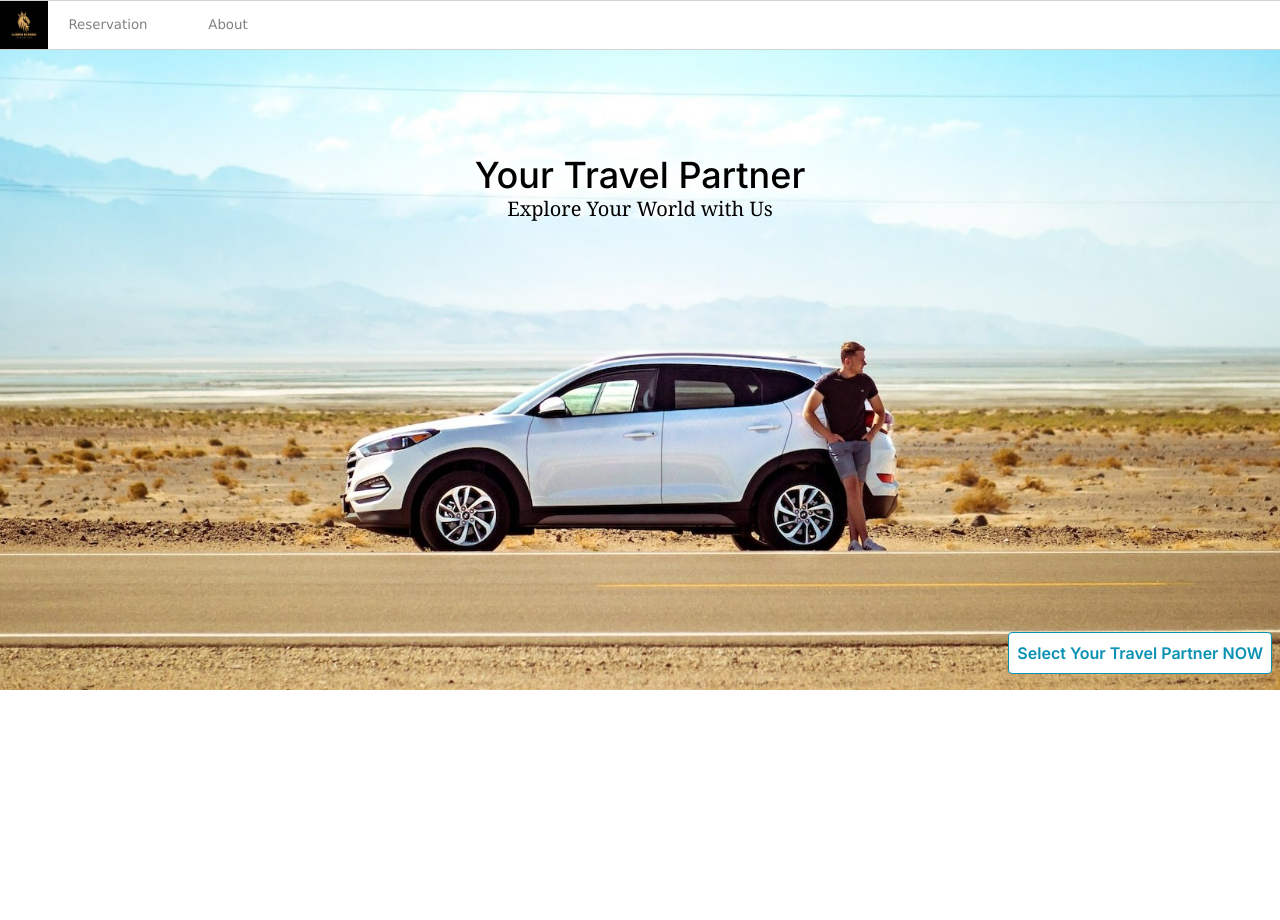
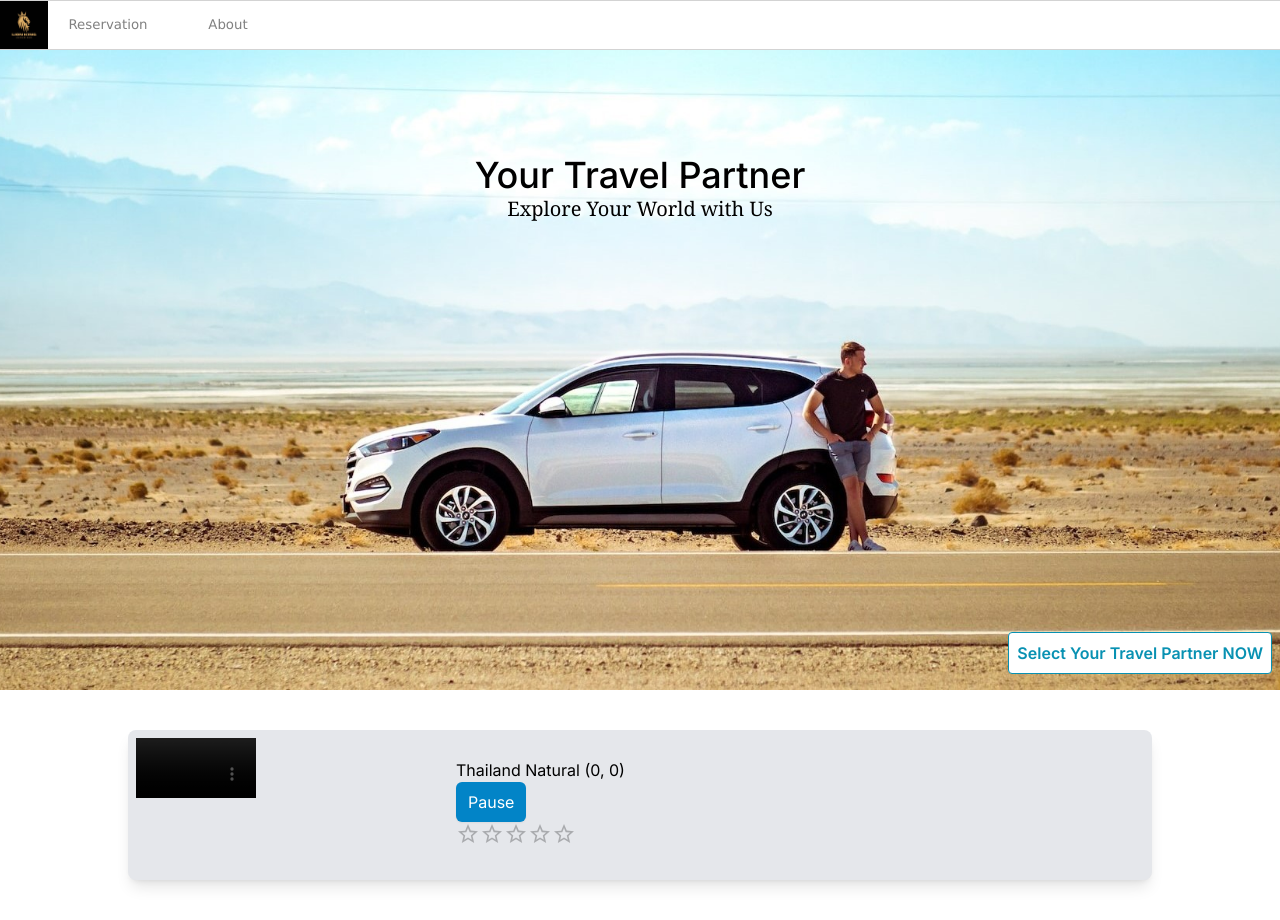
Before and after one commit to nnatchy/SW-DEV-PRAC-2, a Next.js app in the folder inclass_workshop/car-rental-app/: page / in a window 1280 px wide. Before the commit the page ends 800 px from the top, so only its background shows below. Built offline with nearby package versions, Linux system fonts and the light colour scheme; grey boxes are pictures that could not be loaded.

Commit message:
Inclass08

```diff
--- a/inclass_workshop/car-rental-app/src/app/page.tsx
+++ b/inclass_workshop/car-rental-app/src/app/page.tsx
@@ -1,9 +1,11 @@
 import Banner from "@/components/Banner"
+import { TravelCard } from "@/components/TravelCard"
 
 export default function Home() {
   return (
     <main>
       <Banner />
+      <TravelCard></TravelCard>
     </main>
   )
 }
--- a/inclass_workshop/car-rental-app/src/components/CarPanel.tsx
+++ b/inclass_workshop/car-rental-app/src/components/CarPanel.tsx
@@ -1,25 +1,33 @@
-'use client'
-import { useReducer } from "react"
-import ProductCard from "./ProductCard"
-import Link from 'next/link'
+"use client";
+import { useReducer, useRef } from "react";
+import ProductCard from "./ProductCard";
+import Link from "next/link";
 
 export default function CarPanel() {
+  const countRef = useRef(0);
+  const inputRef = useRef<HTMLInputElement>(null);
 
-    const compareReducer = (compareList: Set<string>, action: { type: string, carName: string }) => {
+  const compareReducer = (
+    compareList: Set<string>,
+    action: { type: string; carName: string }
+  ) => {
     switch (action.type) {
-            case 'add': {
-                return new Set(compareList.add(action.carName))
+      case "add": {
+        return new Set(compareList.add(action.carName));
       }
-            case 'remove': {
-                compareList.delete(action.carName)
-                return new Set(compareList)
+      case "remove": {
+        compareList.delete(action.carName);
+        return new Set(compareList);
       }
       default:
-                return compareList
+        return compareList;
     }
-    }
+  };
 
-    const [compareList, dispatchCompare] = useReducer(compareReducer, new Set<string>())
+  const [compareList, dispatchCompare] = useReducer(
+    compareReducer,
+    new Set<string>()
+  );
 
   /*
         Mock Data for Demonstration only
@@ -29,34 +37,66 @@ export default function CarPanel() {
     { cid: "002", name: "Toyota Civic", image: "/img/toyota.jpeg" },
     { cid: "003", name: "Benz Civic", image: "/img/benz.jpeg" },
     { cid: "004", name: "Bmw Civic", image: "/img/bmw.jpeg" },
-
-    ]
+  ];
 
   return (
     <div>
-            <div style={{
-                margin: "30px", display: 'flex', flexDirection: "row",
-                flexWrap: "wrap", justifyContent: 'space-around', alignContent: 'space-around'
-            }}>
-                {
-                    mockCarRepo.map((carItem) => (
+      <div
+        style={{
+          margin: "30px",
+          display: "flex",
+          flexDirection: "row",
+          flexWrap: "wrap",
+          justifyContent: "space-around",
+          alignContent: "space-around",
+        }}
+      >
+        {mockCarRepo.map((carItem) => (
           <Link href={`/car/${carItem.cid}`} className="w-1/5">
-                            <ProductCard carName={carItem.name} imgSrc={carItem.image}
-                                onCompare={(car: string) => dispatchCompare({ type: 'add', carName: car })}
+            <ProductCard
+              carName={carItem.name}
+              imgSrc={carItem.image}
+              onCompare={(car: string) =>
+                dispatchCompare({ type: "add", carName: car })
+              }
             />
           </Link>
-                    ))
-                }
+        ))}
       </div>
       <div className="w-full text-xl font-medium mt-10 pt-10">
         Compare List: {compareList.size}
       </div>
-            {Array.from(compareList).map((car) =>
-                <div key={car}
-                    onClick={() => dispatchCompare({ type: 'remove', carName: car })}>
+      {Array.from(compareList).map((car) => (
+        <div
+          key={car}
+          onClick={() => dispatchCompare({ type: "remove", carName: car })}
+        >
           {car}
         </div>
-            )}
+      ))}
+      <button
+        className="block rounded-md bg-sky-600 hover:bg-indigo-600 px-3 py-2 text-white shadow-sm"
+        onClick={() => {
+          countRef.current = countRef.current + 1;
+          alert(countRef.current);
+        }}
+      >
+        Count with Ref Object
+      </button>
+      <input
+        type="text"
+        placeholder="please fill"
+        className="block text-gray-900 text-sm rounded-lg p-2 m-2 bg-purple-50 ring-1 ring-inset ring-purple-400 focus:outline-none focus:bg-purple-200 focus:ring-2"
+        ref={inputRef}
+      />
+      <button
+        className="block rounded-md bg-sky-600 hover:bg-indigo-600 px-3 py-2 text-white shadow-sm"
+        onClick={() => {
+          if (inputRef.current != null) inputRef.current.focus()
+        }}
+      >
+        Focus input
+      </button>
     </div>
-    )
+  );
 }
--- /dev/null
+++ b/inclass_workshop/car-rental-app/src/components/TravelCard.tsx
@@ -0,0 +1,39 @@
+"use client";
+import { useState } from "react";
+import { VlogPlayer } from "./VlogPlayer";
+import { Rating } from '@mui/material'
+import { useWindowListener } from "./hooks/useWindowListener";
+export function TravelCard() {
+  const [playing, setPlaying] = useState(true);
+  const [rating, setRating] = useState(0);
+  const [pointerPosition, setPointerPosition] = useState({x: 0, y: 0});
+
+  useWindowListener('pointermove', (e) => {
+    setPointerPosition({x: (e as PointerEvent).clientX, y: (e as PointerEvent).clientY})
+  })
+
+  return (
+    <div className="w-[80%] shadow-lg mx-[10%] my-10 p-2 rounded-lg bg-gray-200 flex flex-row">
+      <VlogPlayer
+        isPlaying={playing}
+        vdoSrc="/video/getvaccine.mp4"
+      />
+      <div className="m-5">
+        Thailand Natural ({pointerPosition.x}, {pointerPosition.y})
+        <button
+          className="block rounded-md bg-sky-600 hover:bg-indigo-600 px-3 py-2 text-white shadow-sm"
+          onClick={() => {
+            setPlaying(!playing);
+          }}
+        >
+          {playing ? "Pause" : "Play"}
+        </button>
+        <Rating className="w-full h-[10%]" value={ (rating==undefined)? 0: rating}
+        onChange={(e, newValue) => {
+            if (newValue != null) setRating(newValue);
+        }}
+        />
+      </div>
+    </div>
+  );
+}
--- /dev/null
+++ b/inclass_workshop/car-rental-app/src/components/VlogPlayer.tsx
@@ -0,0 +1,38 @@
+"use client";
+import { useEffect, useRef, useState } from "react";
+import { useWindowListener } from "./hooks/useWindowListener";
+
+export function VlogPlayer({
+  vdoSrc,
+  isPlaying,
+}: {
+  vdoSrc: string;
+  isPlaying: boolean;
+}) {
+  const vdoRef = useRef<HTMLVideoElement>(null);
+  useEffect(() => {
+    // alert('width is ' + vdoRef.current?.videoWidth);
+    if (isPlaying) {
+      // alert(' Play Vdo ')
+      vdoRef.current?.play();
+    } else {
+      // alert(' Pause Vdo ')
+      vdoRef.current?.pause();
+    }
+  }, [isPlaying]);
+
+  useWindowListener("resize", (e) => {alert('Window Width is ' + (e.target as Window).innerWidth)});
+
+  return (
+    <div>
+      <video
+        className="w-[40%]"
+        src={vdoSrc}
+        ref={vdoRef}
+        controls
+        loop
+        muted
+      />
+    </div>
+  );
+}
--- /dev/null
+++ b/inclass_workshop/car-rental-app/src/components/hooks/useWindowListener.tsx
@@ -0,0 +1,13 @@
+import { useEffect, useState } from "react";
+
+export function useWindowListener(eventType: string, listener:EventListener) {
+    const [winwidth, setWinwidth] = useState(0);
+    useEffect(() => {
+
+      window.addEventListener(eventType, listener);
+
+      return () => {
+        window.removeEventListener(eventType, listener);
+      };
+    }, []);
+}
```
Also changed, not shown: 1 other file (tests, documents, lock files or other folders). Lines whose indentation alone changed are shown as unchanged.
